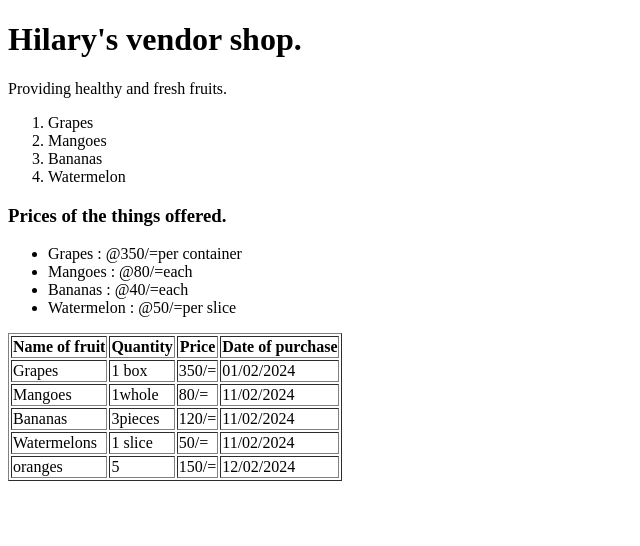
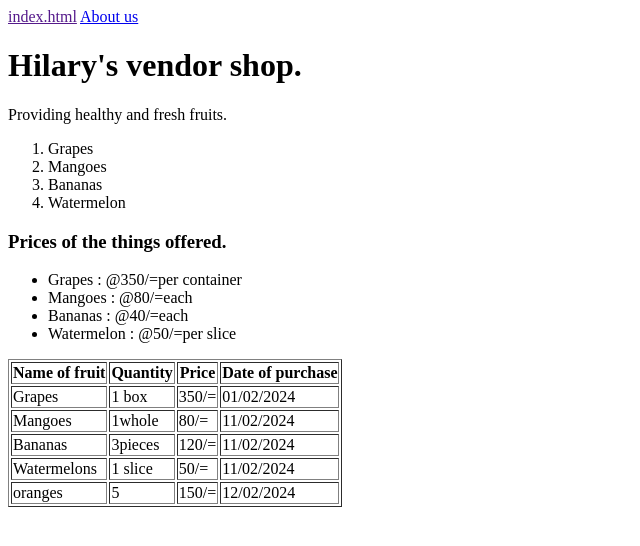
Before and after one commit to AlekChol/html_css_basics, a plain HTML site: page index.html in a window 1280 px wide. Shown: the whole page, without its empty margins (0-640 px from the left). Drawn offline with Linux system fonts and the light colour scheme.

Commit message:
adding links

```diff
--- a/index.html
+++ b/index.html
@@ -7,6 +7,10 @@
     <title>Document</title>
 </head>
 <body>
+    <nav>
+        <a href="">index.html</a>
+        <a href="about_us.html">About us</a>
+    </nav>
     <h1>Hilary's vendor shop.</h1>
     <p>Providing healthy and fresh fruits.</p>
     <ol>
```
Also changed, not shown: about_us.html (added).
